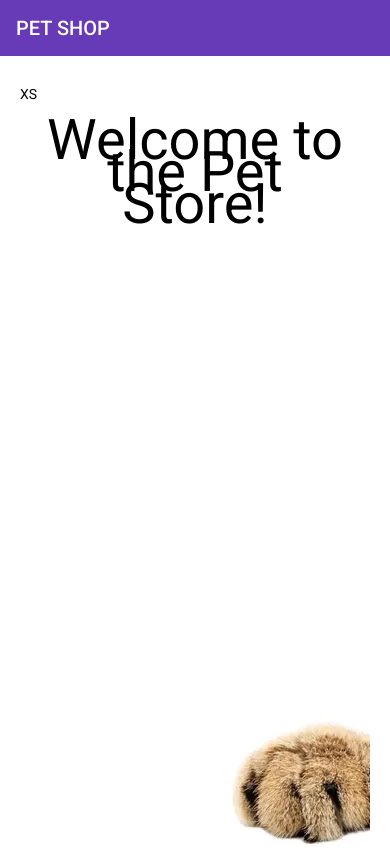
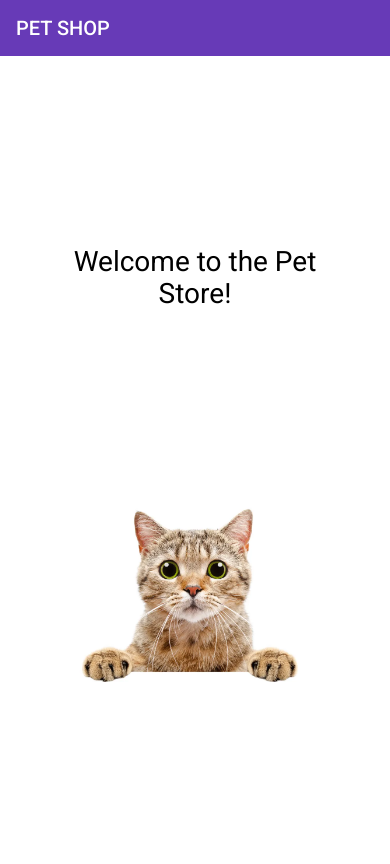
Before and after one commit to Maxx-N/shopet, an Angular app: page /home in a window 390 px wide. Built offline with nearby package versions, Linux system fonts and the light colour scheme.

Commit message:
responsive home page

```diff
--- a/src/app/app.component.html
+++ b/src/app/app.component.html
@@ -3,7 +3,6 @@
     <app-navbar></app-navbar>
   </div>
   <div class="content">
-    {{screenSize$ | async}}
     <router-outlet></router-outlet>
   </div>
 </div>
--- a/src/app/app.component.ts
+++ b/src/app/app.component.ts
@@ -8,11 +8,5 @@ import { ResponsiveService } from './core/responsive.service';
   styleUrls: ['./app.component.scss'],
 })
 export class AppComponent {
-  screenSize$ = new Observable<string | undefined>();
-
-  constructor(private responsiveService: ResponsiveService) {}
-
-  ngOnInit(): void {
-    this.screenSize$ = this.responsiveService.currentScreenSize$;
-  }
+  constructor() {}
 }
--- a/src/app/core/home/home.component.html
+++ b/src/app/core/home/home.component.html
@@ -1,3 +1,4 @@
-<div class="home">
-  <h1>Welcome to the Pet Store!</h1>
+<div class="home" fxLayout="column" fxLayoutAlign="space-evenly center">
+  <h1 [ngClass]="screenSize$ | async">Welcome to the Pet Store!</h1>
+  <img src="/assets/home-background.webp" alt="Cat Photo" />
 </div>
--- a/src/app/core/home/home.component.scss
+++ b/src/app/core/home/home.component.scss
@@ -1,10 +1,26 @@
 .home {
   height: 100%;
-  background-image: url("/assets/home-background.webp");
 
   h1 {
     text-align: center;
     font-size: 400%;
     margin: 20px;
+
+    &.extra-large {
+      font-size: 600%;
+
+    }
+
+    &.small {
+      font-size: 300%;
+    }
+
+    &.extra-small {
+      font-size: 200%;
+    }
+  }
+
+  img {
+    max-width: 100%;
   }
 }
--- a/src/app/core/home/home.component.ts
+++ b/src/app/core/home/home.component.ts
@@ -1,15 +1,20 @@
 import { Component, OnInit } from '@angular/core';
+import { Observable } from 'rxjs';
+
+import { ResponsiveService } from '../responsive.service';
+import { ScreenSize } from '../screen-size.enum';
 
 @Component({
   selector: 'app-home',
   templateUrl: './home.component.html',
-  styleUrls: ['./home.component.scss']
+  styleUrls: ['./home.component.scss'],
 })
 export class HomeComponent implements OnInit {
+  screenSize$ = new Observable<ScreenSize>();
 
-  constructor() { }
+  constructor(private responsiveService: ResponsiveService) {}
 
   ngOnInit(): void {
+    this.screenSize$ = this.responsiveService.currentScreenSize$;
   }
-
 }
--- a/src/app/core/responsive.service.ts
+++ b/src/app/core/responsive.service.ts
@@ -1,19 +1,21 @@
 import { BreakpointObserver, Breakpoints } from '@angular/cdk/layout';
 import { Injectable } from '@angular/core';
 import { map, Observable } from 'rxjs';
+
+import { ScreenSize } from './screen-size.enum';
 
 @Injectable({
   providedIn: 'root',
 })
 export class ResponsiveService {
-  currentScreenSize$: Observable<string | undefined>;
+  currentScreenSize$: Observable<ScreenSize>;
 
   displayNameMap = new Map([
-    [Breakpoints.XSmall, 'XS'],
-    [Breakpoints.Small, 'S'],
-    [Breakpoints.Medium, 'M'],
-    [Breakpoints.Large, 'L'],
-    [Breakpoints.XLarge, 'XL'],
+    [Breakpoints.XSmall, ScreenSize.XS],
+    [Breakpoints.Small, ScreenSize.S],
+    [Breakpoints.Medium, ScreenSize.M],
+    [Breakpoints.Large, ScreenSize.L],
+    [Breakpoints.XLarge, ScreenSize.XL],
   ]);
 
   constructor(breakpointObserver: BreakpointObserver) {
@@ -31,7 +33,7 @@ export class ResponsiveService {
             return result.breakpoints[query];
           });
 
-          return this.displayNameMap.get(res!);
+          return this.displayNameMap.get(res!) as ScreenSize;
         })
       );
   }
--- /dev/null
+++ b/src/app/core/screen-size.enum.ts
@@ -0,0 +1,7 @@
+export enum ScreenSize {
+  XS = 'extra-small',
+  S = 'small',
+  M = 'medium',
+  L = 'large',
+  XL = 'extra-large',
+}
```
